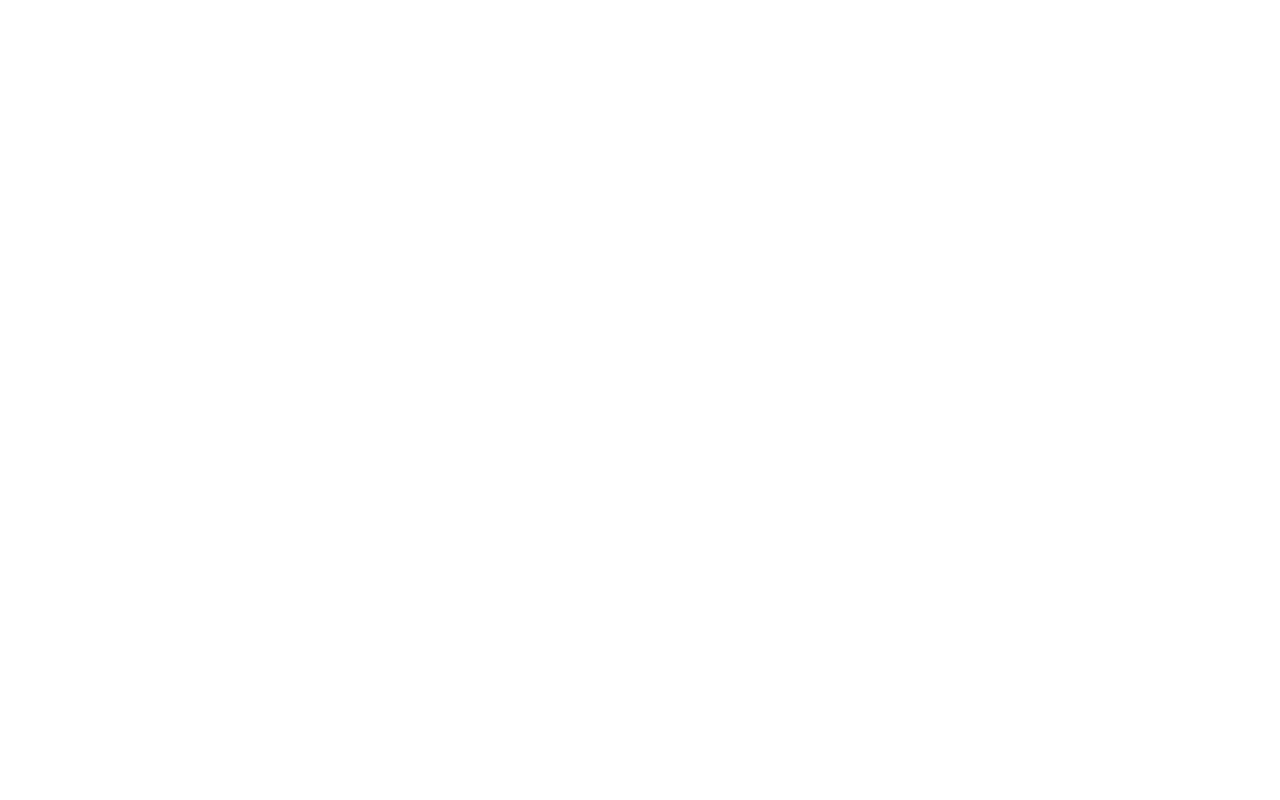
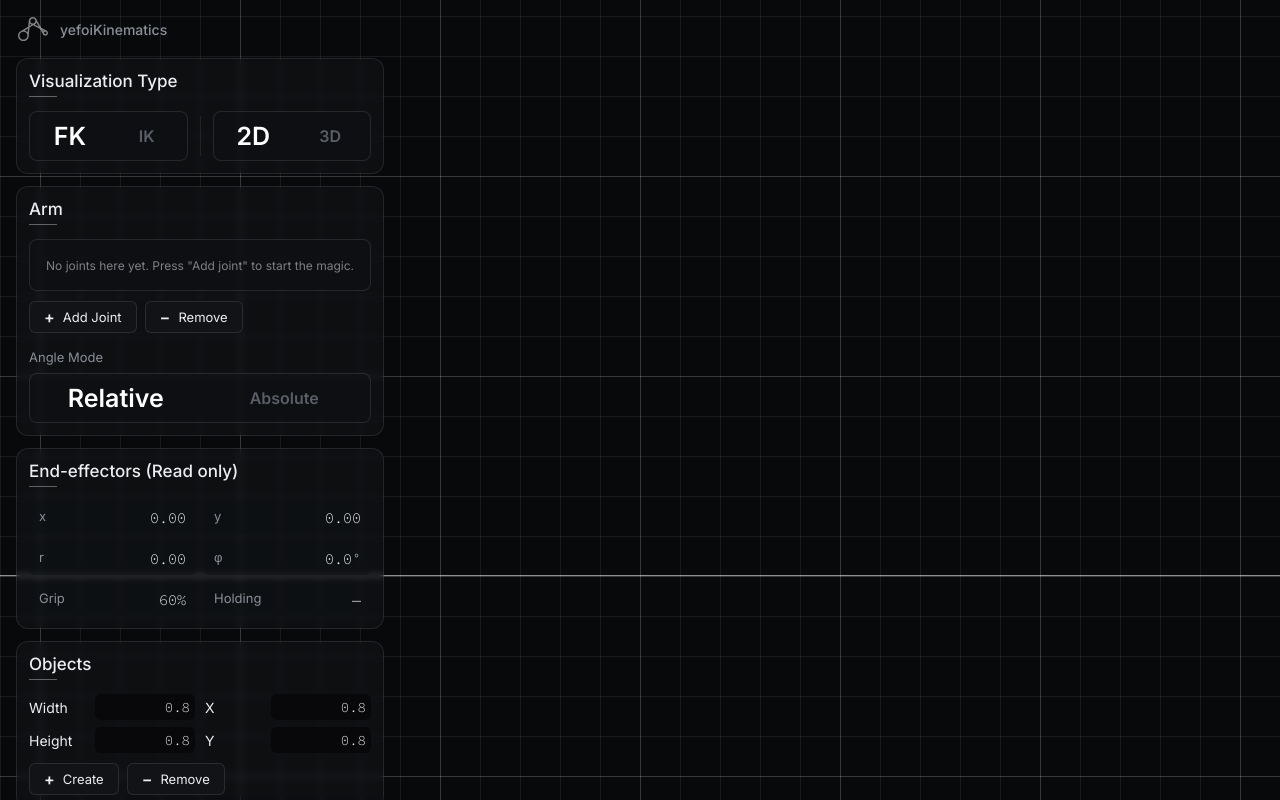
Before and after one commit to yfsvg/yefoiKinematics, a plain HTML site: page fk2d.html in a window 1280 px wide. Drawn offline with Linux system fonts and the light colour scheme.

Commit message:
Finished inplementing previously planned UI inside code for real using HTML, basic javascript functionality for adding/removing joints and editing their values although nothing happening in the scene currently. Changed some small elements of the UI that I changed my mind about, and made a little preset area for future students to use. Did some work setting up the project structure as well to prepare for incoming changes.

```diff
--- a/fk2d.html
+++ b/fk2d.html
@@ -0,0 +1,146 @@
+<!DOCTYPE html>
+<html lang="en">
+<head>
+    <meta charset="UTF-8">
+    <meta name="viewport" content="width=device-width, initial-scale=1.0">
+    <title>2D FK - yefoiKinematics</title>
+
+    <link rel="preconnect" href="https://fonts.googleapis.com">
+    <link rel="preconnect" href="https://fonts.gstatic.com" crossorigin>
+    <link href="https://fonts.googleapis.com/css2?family=Inter:ital,opsz,wght@0,14..32,100..900;1,14..32,100..900&family=Source+Code+Pro:ital,wght@0,200..900;1,200..900&display=swap" rel="stylesheet">
+
+    <link rel="stylesheet" href="style.css">
+    <script src="js/fk2d.js"></script>
+    <script src="js/shared2d.js"></script>
+</head>
+<body>
+
+
+<div class="viewport">
+    <div class="groundLine"></div>
+    <canvas id="scene"></canvas>
+</div>
+
+
+
+
+<div class="sidebar">
+
+
+    <div id="iconTopArea">
+        <img src="assets/logo.svg" id="icon">
+        <p>yefoiKinematics</p>
+    </div>
+
+    <div class="uiBox">
+        <h2 class="sectionTitle">Visualization Type</h2>
+
+
+
+        <div style="display: flex; align-items: center; gap: 12px;">
+            <div class="splitOptionsElement">
+                <a href="fk2d.html" class="chosen">FK</a>
+                <a href="ik2d.html">IK</a>
+            </div>
+
+            <div style="width: 1px; height: 40px; background-color: rgba(255, 255, 255, 0.08);"></div>
+
+            <div class="splitOptionsElement">
+                <a href="fk2d.html" class="chosen">2D</a>
+                <a href="fk3d.html">3D</a>
+            </div>
+        </div>
+    </div>
+
+
+    <div class="uiBox">
+        <h2 class="sectionTitle">Arm</h2>
+
+        <div id="jointList">
+            <div class="joint" style="display: flex; align-items: center; justify-content: center; height: 50px;" id="emptyJointListElement">
+                <p style="font-size: 12px; opacity: 0.5;">No joints here yet. Press "Add joint" to start the magic.</p>
+            </div>
+
+
+
+            <!-- Add more through js, check shared2d.js -->
+
+        </div>
+
+        <div class="buttonRow">
+            <button class="btn" id="addJoint"><span class="btnIcon">+</span>Add Joint</button>
+            <button class="btn" id="removeJoint"><span class="btnIcon">−</span>Remove</button>
+        </div>
+
+        <p class="smallLabel" style="margin-top: 16px; margin-bottom: 8px;">Angle Mode</p>
+        <div class="splitOptionsElement">
+            <button class="chosen">Relative</button>
+            <button>Absolute</button>
+
+        </div>
+
+    </div>
+
+
+
+    <div class="uiBox">
+        <h2 class="sectionTitle">End-effectors (Read only)</h2>
+
+        <div class="readout">
+            <div class="readoutBox"><p>x</p><p class="readoutValue">0.00</p></div>
+            <div class="readoutBox"><p>y</p><p class="readoutValue">0.00</p></div>
+            <div class="readoutBox"><p>r</p><p class="readoutValue">0.00</p></div>
+            <div class="readoutBox"><p>φ</p><p class="readoutValue">0.0°</p></div>
+            <div class="readoutBox"><p>Grip</p><p class="readoutValue">60%</p></div>
+            <div class="readoutBox"><p>Holding</p><p class="readoutValue">—</p></div>
+        </div>
+    </div>
+
+
+
+
+    <div class="uiBox">
+        <h2 class="sectionTitle">Objects</h2>
+
+        <div style="display: flex; flex: 1; gap: 10px">
+
+            <div style="display: flex; flex-direction: column; gap: 7px; width: 50%;">
+                <div class="objectsBoxInfo"><span>Width</span><input type="number" class="num" value="0.8" step="0.1"></div>
+                <div class="objectsBoxInfo"><span>Height</span><input type="number" class="num" value="0.8" step="0.1"></div>
+            </div>
+
+            <div style="display: flex; flex-direction: column; gap: 7px; width: 50%;">
+                <div class="objectsBoxInfo"><span>X</span><input type="number" class="num" value="0.8" step="0.1"></div>
+                <div class="objectsBoxInfo"><span>Y</span><input type="number" class="num" value="0.8" step="0.1"></div>
+            </div>
+        </div>
+
+
+        <div class="buttonRow">
+            <button class="btn"><span class="btnIcon">+</span>Create</button>
+            <button class="btn"><span class="btnIcon">−</span>Remove</button>
+        </div>
+
+
+    </div>
+
+
+
+    <div class="uiBox" style="display: flex; gap: 8px;">
+        <select class="presetSelect">
+            <option>Presets…</option>
+            <option>Default 2-link</option>
+            <option>Stretched</option>
+            <option>Folded</option>
+            <option>Right angle</option>
+            <option>3-link snake</option>
+        </select>
+        <button class="btn">Reset</button>
+    </div>
+
+
+</div>
+
+
+</body>
+</html>
--- /dev/null
+++ b/js/shared2d.js
@@ -0,0 +1,83 @@
+let allJointsUI = [[30, 2]];
+let jointsNow = 0;
+
+let jointColorsInOrder = [
+    "#F82F2F",
+    "#2F9AF8",
+    "#2FF840",
+    "#F8DA2F",
+    "#d53df3",
+    "#FFFFFF"
+];
+
+
+
+function addJointToList(jointListContainer, isGripper) {
+    if (jointsNow == 0) {
+        document.getElementById("emptyJointListElement").remove();
+    }
+
+
+    const jointIndex = jointsNow;
+    const jointItem = `
+        <div class="joint">
+            <p class="jointName"><span class="dot" style="background-color: ${jointColorsInOrder[jointIndex]};"></span>Joint ${jointIndex + 1}</p>
+            <label class="jointParameter">
+                <span class="jointParameterLabels">θ<sub>1</sub></span>
+                <input type="range" min="-180" max="180" step="1" value="30" id="sliderInputJointTheta${jointIndex}">
+                <span class="numberInput thetaInput"><input type="number" class="num" value="30" step="1" id="numberInputJointTheta${jointIndex}"><span class="unit" aria-hidden="true">°</span></span>
+            </label>
+            <label class="jointParameter">
+                <span class="jointParameterLabels">L<sub>1</sub></span>
+                <input type="range" min="0.2" max="3" step="0.1" value="2" id="sliderInputJointLength${jointIndex}">
+                <span class="numberInput"><input type="number" class="num" value="2.0" step="0.1" id="numberInputJointLength${jointIndex}"></span>
+            </label>
+        </div>
+    `;
+
+    jointListContainer.insertAdjacentHTML('beforeend', jointItem);
+}
+
+
+
+window.addEventListener("DOMContentLoaded", () => {
+    const jointList = document.getElementById("jointList");
+    const addJointButton = document.getElementById("addJoint");
+    const removeJointButton = document.getElementById("removeJoint");
+
+
+
+    // Keeps the slider and number box in each row matched, for all joints
+    jointList.addEventListener("input", e => {
+        e.target.closest(".jointParameter")?.querySelectorAll("input")
+            .forEach(i => i !== e.target && (i.value = e.target.value));
+    });
+
+    addJointButton.addEventListener("click", () => {
+        if (jointsNow == 6) {
+            return
+        }
+        addJointToList(jointList);
+        jointsNow++;
+    });
+
+
+    removeJointButton.addEventListener("click", () => {
+        if (jointsNow == 0) {
+            return
+        }
+        jointsNow--;
+        jointList.lastElementChild?.remove();
+        const emptyJointListElementHTML = `
+            <div class="joint" style="display: flex; align-items: center; justify-content: center; height: 50px;" id="emptyJointListElement">
+                <p style="font-size: 12px; opacity: 0.5;">No joints here yet. Press "Add joint" to start the magic.</p>
+            </div>
+        `
+
+        if (jointsNow == 0) {
+            jointList.insertAdjacentHTML("beforeend", emptyJointListElementHTML)
+        }
+    });
+
+
+});
--- a/style.css
+++ b/style.css
@@ -0,0 +1,439 @@
+* {
+    font-family: "Inter", sans-serif;
+    margin: 0px;
+    box-sizing: border-box;
+    user-select: none;
+}
+
+html {
+    background-color: rgb(8, 9, 11);
+}
+
+html::-webkit-scrollbar {
+  display: none;
+}
+body::-webkit-scrollbar {
+  display: none;
+}
+
+
+body {
+    height: 100vh;
+    overflow: hidden;
+    color: rgb(236, 238, 242);
+    font-size: 14px;
+}
+
+button, input, select {
+    font-size: inherit;
+    color: inherit;
+}
+
+sub {
+    font-size: 9px;
+}
+
+
+
+
+
+
+
+/* Viewport area (To be expanded upon) */
+
+.viewport {
+    position: fixed;
+    top: 0px;
+    left: 0px;
+    width: 100%;
+    height: 100%;
+
+    background-image:
+        linear-gradient(90deg, rgba(255, 255, 255, 0.13) 1px, transparent 1px),
+        linear-gradient(180deg, rgba(255, 255, 255, 0.13) 1px, transparent 1px),
+        linear-gradient(90deg, rgba(255, 255, 255, 0.07) 1px, transparent 1px),
+        linear-gradient(180deg, rgba(255, 255, 255, 0.07) 1px, transparent 1px);
+    background-size: 200px 200px, 200px 200px, 40px 40px, 40px 40px;
+    background-position:
+        calc(50% + 100px) calc(100% - 28vh),
+        calc(50% + 100px) calc(100% - 28vh),
+        calc(50% + 20px) calc(100% - 28vh),
+        calc(50% + 20px) calc(100% - 28vh);
+
+
+
+}
+
+.groundLine {
+    position: absolute;
+    left: 0px;
+    right: 0px;
+    bottom: 28vh;
+    height: 1px;
+    background-color: rgba(255, 255, 255, 0.55);
+}
+
+#scene {
+    position: absolute;
+    top: 0px;
+    left: 0px;
+    width: 100%;
+    height: 100%;
+}
+
+
+
+
+
+
+
+/* Sidebar area */
+
+.sidebar {
+    position: fixed;
+    top: 0px;
+    left: 0px;
+    width: 400px;
+    height: 100%;
+    padding: 12px 16px 16px 16px;
+    overflow-y: auto;
+
+    display: flex;
+    flex-direction: column;
+    gap: 12px;
+}
+
+#iconTopArea {
+    display: flex;
+    align-items: center;
+    gap: 12px;
+    padding: 2px;
+    color: rgb(139, 143, 152);
+    font-weight: 500;
+}
+
+#icon {
+    width: 30px;
+    height: 30px;
+    opacity: 0.5;
+}
+
+
+.uiBox {
+    flex-shrink: 0;
+    padding: 12px;
+
+    border-style: solid;
+    border-color: rgba(255, 255, 255, 0.1);
+    border-width: 1px;
+    border-radius: 12px;
+    background-color: rgba(38, 40, 46, 0.2);
+    backdrop-filter: blur(3px);
+}
+
+.sectionTitle {
+    position: relative;
+    display: flex;
+    align-items: center;
+    gap: 8px;
+    margin-bottom: 14px;
+    padding-bottom: 6px;
+    font-size: 17px;
+    font-weight: 500;
+}
+.sectionTitle::after {
+    content: "";
+    position: absolute;
+    left: 0px;
+    bottom: 0px;
+    width: 28px;
+    height: 1px;
+    background-color: rgba(255, 255, 255, 0.35);
+}
+
+.smallLabel {
+    font-size: 13px;
+    color: rgb(139, 143, 152);
+}
+.splitOptionsElement {
+    flex: 1;
+    display: flex;
+    gap: 3px;
+    padding: 3px;
+    align-items: center;
+
+    border-style: solid;
+    border-color: rgba(255, 255, 255, 0.1);
+    border-width: 1px;
+    border-radius: 8px;
+    background-color: rgba(16, 17, 20, 0.55);
+
+    /* check this one out */
+    a, button {
+        flex: 1;
+        padding: 6px 10px;
+        border: none;
+        border-radius: 6px;
+        background-color: transparent;
+        color: rgb(90, 94, 102);
+        font-weight: 600;
+        text-align: center;
+        text-decoration: none;
+        cursor: pointer;
+        font-size: 16px;
+    }
+}
+
+.chosen {
+    font-size: 25px !important;
+    color: white !important;
+}
+
+
+
+/* joints*/
+
+#jointList {
+    border-style: solid;
+    border-color: rgba(255, 255, 255, 0.1);
+    border-width: 1px;
+    border-radius: 8px;
+    background-color: rgba(16, 17, 20, 0.55);
+}
+
+.joint {
+    display: grid;
+    grid-template-columns: 84px minmax(0, 1fr);
+    column-gap: 6px;
+    row-gap: 4px;
+    padding: 10px;
+}
+
+.joint + .joint {
+    border-top: 1px solid rgba(255, 255, 255, 0.08);
+}
+
+.jointName {
+    grid-row: 1 / 3;
+    display: flex;
+    gap: 8px;
+    padding-top: 4px;
+    font-size: 13px;
+}
+
+.dot {
+    flex-shrink: 0;
+    width: 11px;
+    height: 11px;
+    margin-top: 3px;
+    border-radius: 50%;
+}
+
+.jointParameter {
+    display: grid;
+    grid-template-columns: 30px minmax(0, 1fr) 80px;
+    align-items: center;
+    gap: 8px;
+    min-width: 0;
+}
+
+.jointParameterLabels {
+    font-size: 13px;
+    color: rgb(139, 143, 152);
+    text-align: right;
+}
+
+
+
+
+
+
+
+
+/* Slider area */
+
+input[type="range"] {
+    -webkit-appearance: none;
+    appearance: none;
+    width: 100%;
+    height: 18px;
+    background-color: transparent;
+    cursor: pointer;
+}
+
+input[type="range"]::-webkit-slider-runnable-track {
+    height: 2px;
+    background-color: rgba(255, 255, 255, 0.22);
+}
+
+input[type="range"]::-moz-range-track {
+    height: 2px;
+    background-color: rgba(255, 255, 255, 0.22);
+}
+
+input[type="range"]::-webkit-slider-thumb {
+    -webkit-appearance: none;
+    width: 12px;
+    height: 12px;
+    margin-top: -5px;
+    border-radius: 50%;
+    background-color: white;
+}
+
+input[type="range"]::-moz-range-thumb {
+    width: 12px;
+    height: 12px;
+    border: none;
+    border-radius: 50%;
+    background-color: white;
+}
+
+
+
+
+.objectsBoxInfo {
+    display: flex;
+    align-items: center;
+    gap: 10px;
+    flex: 1;
+    justify-content: space-between;
+}
+
+.objectsBoxInfo input {
+    width: 100px;
+}
+
+
+/* Number inputs */
+
+.num {
+    width: 100%;
+    min-width: 0;
+    height: 26px;
+    padding: 0px 4px 0px 8px;
+    border: 1px solid transparent;
+    border-radius: 6px;
+    background-color: rgb(8, 8, 10);
+    text-align: right;
+
+    font-family: "Source Code Pro", monospace;
+    font-optical-sizing: auto;
+    font-weight: 350;
+    font-style: normal;
+}
+
+.numberInput {
+    display: block;
+    position: relative;
+}
+
+.thetaInput .num {
+    padding-right: 14px;
+    text-align: right;
+}
+
+.unit {
+    position: absolute;
+    top: 50%;
+    right: 4px;
+    transform: translateY(-50%);
+    color: rgb(139, 143, 152);
+    pointer-events: none;
+}
+
+.num:focus {
+    outline: none;
+    border-color: rgba(120, 170, 255, 0.55);
+}
+
+.num::-webkit-inner-spin-button {
+    -webkit-appearance: none;
+}
+
+
+
+
+
+/* Buttons */
+
+.buttonRow {
+    display: flex;
+    gap: 8px;
+    margin-top: 10px;
+}
+
+.btn {
+    display: flex;
+    align-items: center;
+    gap: 8px;
+    height: 32px;
+    padding: 0px 14px;
+    border-style: solid;
+    border-color: rgba(255, 255, 255, 0.1);
+    border-width: 1px;
+    border-radius: 6px;
+    background-color: rgb(18, 19, 22);
+    font-size: 13px;
+    cursor: pointer;
+}
+
+.btn:hover {
+    background-color: rgb(27, 29, 33);
+}
+
+.btnIcon {
+    font-size: 16px;
+    font-weight: 600;
+}
+
+
+.presetSelect {
+    flex: 1;
+    height: 32px;
+    padding: 0px 12px;
+    border-style: solid;
+    border-color: rgba(255, 255, 255, 0.1);
+    border-width: 1px;
+    border-radius: 6px;
+    background-color: rgb(18, 19, 22);
+    font-size: 13px;
+    cursor: pointer;
+    outline: none;
+}
+
+.presetSelect:focus {
+    outline: none;
+    border-color: rgba(120, 170, 255, 0.55);
+}
+
+
+
+
+/* End effector reading out area (read only) */
+
+.readout {
+    display: grid;
+    grid-template-columns: 1fr 1fr;
+    gap: 8px;
+}
+
+.readoutBox {
+    display: flex;
+    justify-content: space-between;
+    padding: 7px 10px;
+    border-radius: 6px;
+    background-color: rgba(16, 17, 20, 0.55);
+    font-size: 13px;
+    color: rgb(139, 143, 152);
+}
+
+.readoutValue {
+    font-size: 15px;
+    font-weight: 500;
+    color: rgb(236, 238, 242);
+
+    font-family: "Source Code Pro", monospace;
+    font-optical-sizing: auto;
+    font-weight: 350;
+    font-style: normal;
+}
```
Also changed, not shown: fk3d.html (+17 -0 lines), ik2d.html (+17 -0 lines), ik3d.html (+17 -0 lines), index.html (+7 -1 lines), assets/logo.svg (added), js/shared3d.js (added), js/ui.js (added).
